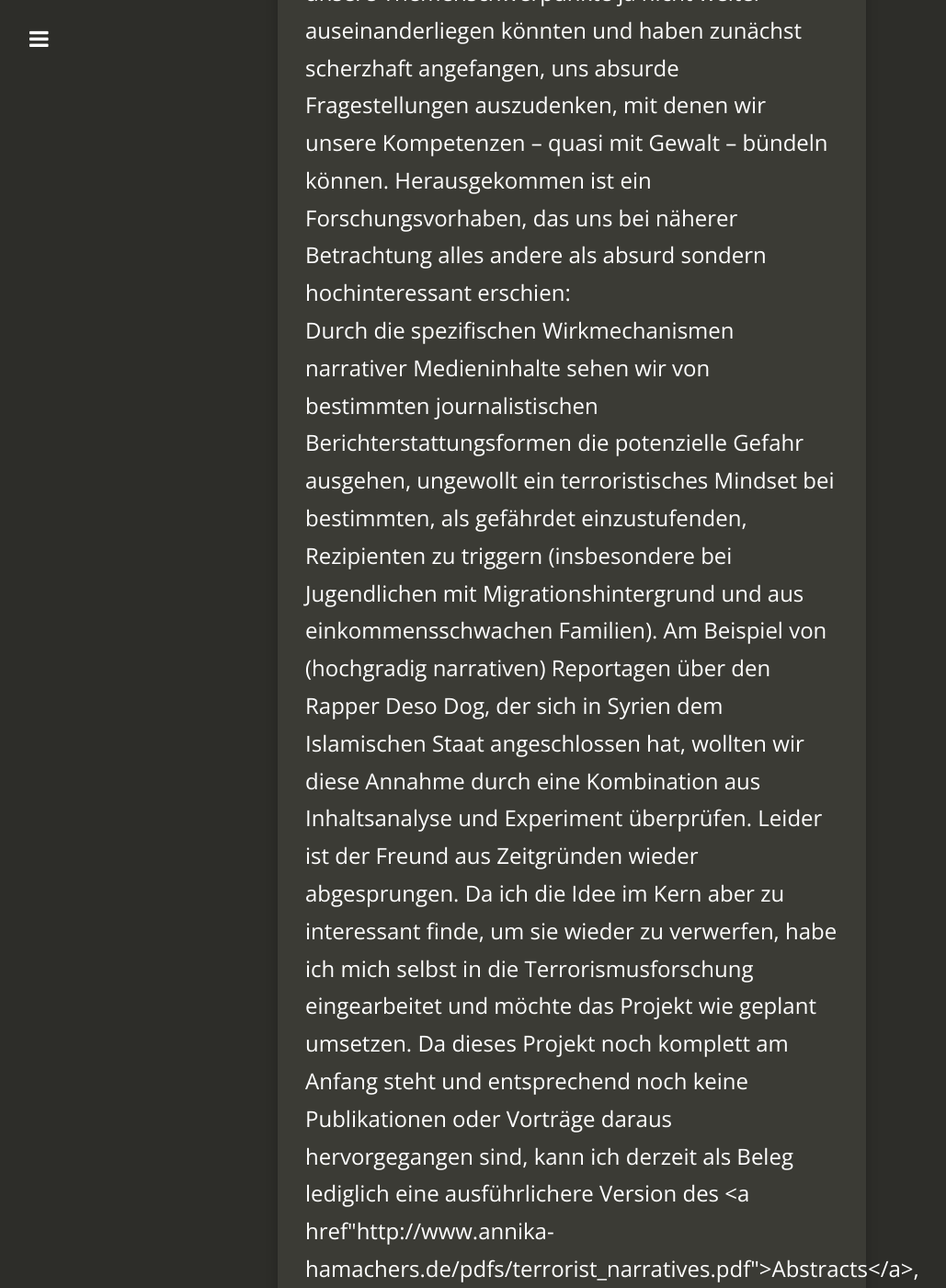
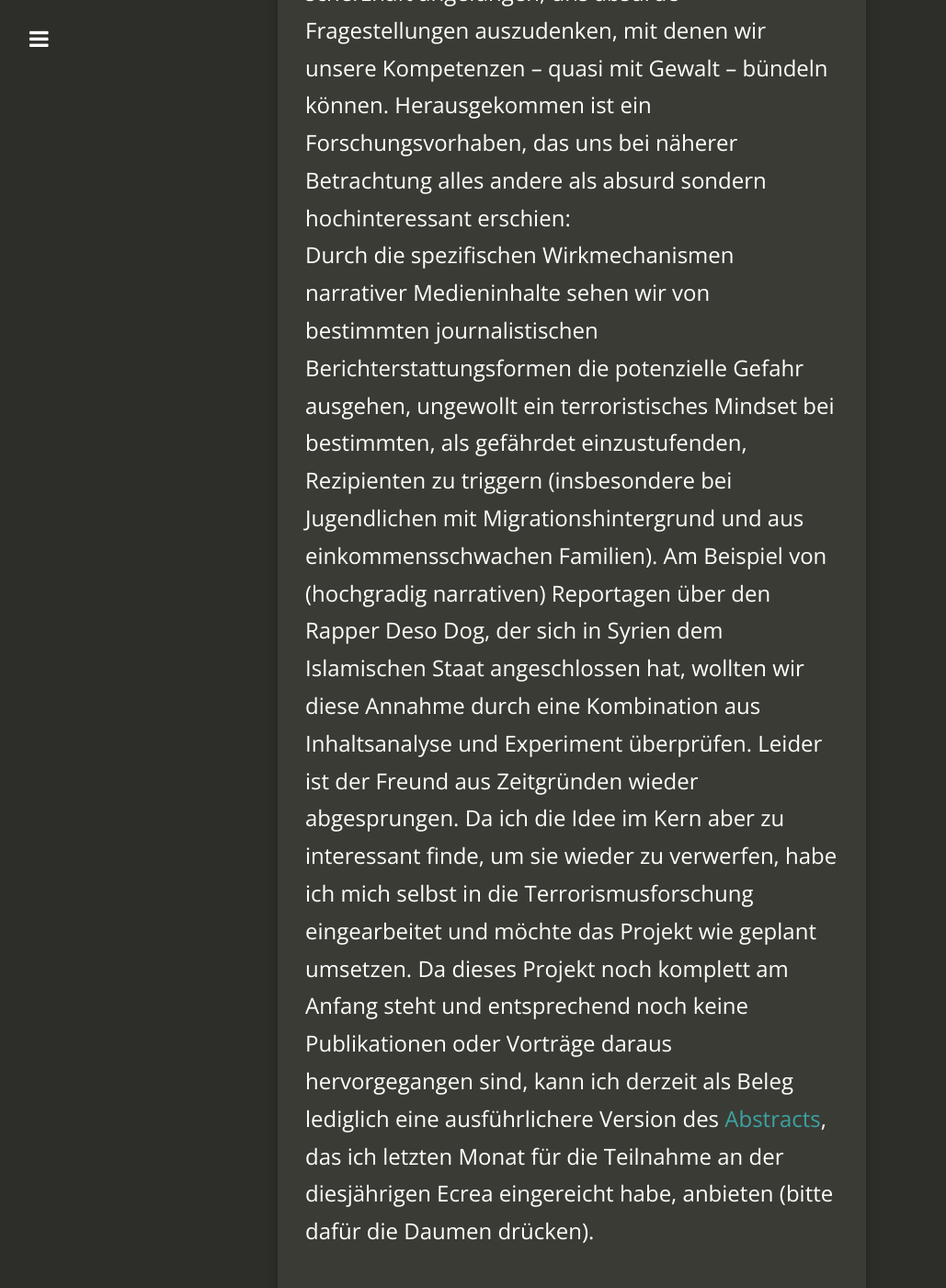
Before and after one commit to BriGitBardot/Bewerbung2, a Jekyll site: the page built from Projekte.md, in a window 1280 px wide and 1400 px high, scrolled down 6682 px. Shown: the whole window at 92% size, without its empty margins (18-1047 px from the left). Built offline with Jekyll 4.4.1, drawn with Linux system fonts in a browser that asks for light colours; nearby versions of some CDN libraries; some of the changed text lies outside the part shown.

Commit message:
Update Projekte.md

```diff
--- a/Projekte.md
+++ b/Projekte.md
@@ -17,7 +17,7 @@
 </span>
 <div class="MyHiddenDiv">
 Mein dauerhaftes wissenschaftliches Steckenpferd ist die Frage nach einer (spezifisch kommunikationswissenschaftlichen?) Operationalisierung von Narration.<br>>
-Ich fand es immer spannend und verblüffend, dass Geschichten in allen Kulturkreisen einen so hohen Stellenwert haben und dass sie scheinbar besonders wirkmächtige Medieninhalte sind. Im Rahmen meines Magisterstudiums habe ich den Schwerpunkt in meinem Nebenfach Germanistik daher auf die Narratologie gelegt und das dort angeeignete Wissen in meiner <a href"{{ site.url }}/pdfs/magister.pdf">Abschlussarbeit</a>) versucht, für die Kommunikationswissenschaft nutzbar zu machen und messbare Narrationsmerkmale abzuleiten und mit Postulaten der Medienwirkungsforschung (insbesondere der Persuasionsforschung) in Einklang zu bringen. In einem Experimental-Setting wurden die aufgestellten Hypothesen überprüft – mit mäßige Erfolg: Die Manipulation vieler, in der Theorie postulierter Narrationsmerkmale hatte keinen Einfluss auf das Leseerlebnis (insbesondere das ‚Narrationsempfinden‘) der Versuchspersonen.<br>
+Ich fand es immer spannend und verblüffend, dass Geschichten in allen Kulturkreisen einen so hohen Stellenwert haben und dass sie scheinbar besonders wirkmächtige Medieninhalte sind. Im Rahmen meines Magisterstudiums habe ich den Schwerpunkt in meinem Nebenfach Germanistik daher auf die Narratologie gelegt und das dort angeeignete Wissen in meiner <a href="{{ site.url }}/pdfs/magister.pdf">Abschlussarbeit</a>) versucht, für die Kommunikationswissenschaft nutzbar zu machen und messbare Narrationsmerkmale abzuleiten und mit Postulaten der Medienwirkungsforschung (insbesondere der Persuasionsforschung) in Einklang zu bringen. In einem Experimental-Setting wurden die aufgestellten Hypothesen überprüft – mit mäßige Erfolg: Die Manipulation vieler, in der Theorie postulierter Narrationsmerkmale hatte keinen Einfluss auf das Leseerlebnis (insbesondere das ‚Narrationsempfinden‘) der Versuchspersonen.<br>
 Um mir diese überraschenden Befunde besser erklären zu können, versuche ich seither in vielen kleinen Teilprojekten, Narration unter ganz unterschiedlichen Blickwinkeln zu betrachten. Als besonders vielversprechend hat sich dabei erwiesen, Narration nicht ausschließlich als Textmerkmal, sondern (auch) als Konstruktionsleistung des Rezipienten [als "Rezeptionsmodalität" (Suckfüll, 2002, 2008; Suckfüll/Scharkow, 2009 )] zu betrachten.  Dieser Perspektivwechsel bildet den Ausgangspunkt zweier, in der Zukunft hoffentlich realisierter Projekte. Zum einen möchte ich mit meiner Augsburger Kollegin Barbara Maleckar das aus der kognitiven Linguistik stammende Konstrukt des ‚Story Points‘  (grob: die Evaluation der Globalbedeutung eines Textes durch den Rezipienten) auf die persuasive Wirkung von Medienangeboten untersuchen. Zum anderen ist locker geplant, mit den Kollegen Marisa Bortolussi und Peter Dixon von der University of Alberta, das Spektrum der (neuerdings) in der Kommunikationswissenschaft so beliebten neurowissenschaftlichen Methoden zu erweitern, indem wir transkranielle Magnetstimulation einsetzten, um zu prüfen, welchen Anteil motorische Areale an der Verstehensleistung narrativer Texte haben.<br>
 Die gesammelten Erkenntnisse und Überlegungen zu Narration fließen derzeit insbesondere aber auch in zwei größere Projekte  - meine Dissertation und das Projekt  ‚Terrorist Narratives‘ - ein, welche im Folgenden kurz umrissen werden.
 </div>
@@ -38,7 +38,7 @@
 </span>
 <div class="MyHiddenDiv">
 Das Projekt ist ganz buchstäblich aus einer Schnapslaue heraus entstanden: Der beste Freund meines Freundes hat ebenfalls Kommunikationswissenschaft studiert, hat nach seinem Abschluss aber einen recht unkonventionellen Weg  eingeschlagen und ist nun für die Deutsche Hochschule der Polizei (DHPol) u.a. den Bereichen Gewalt- und Terrorismusprävention tätig. Eines Abends haben wir überlegt, dass es ja schade ist, dass wir wohl nie zusammen auf eine Tagung fahren werden, da unsere Themenschwerpunkte ja nicht weiter auseinanderliegen könnten und haben zunächst scherzhaft angefangen, uns absurde Fragestellungen auszudenken, mit denen wir unsere Kompetenzen – quasi mit Gewalt – bündeln können. Herausgekommen ist ein Forschungsvorhaben, das  uns bei näherer Betrachtung alles andere als absurd sondern hochinteressant erschien: <br>
-Durch die spezifischen Wirkmechanismen narrativer Medieninhalte sehen wir von bestimmten journalistischen Berichterstattungsformen  die potenzielle Gefahr ausgehen, ungewollt ein terroristisches Mindset bei bestimmten, als gefährdet einzustufenden, Rezipienten zu triggern (insbesondere bei Jugendlichen mit Migrationshintergrund und aus einkommensschwachen Familien). Am Beispiel von (hochgradig narrativen) Reportagen über den Rapper Deso Dog, der sich in Syrien dem Islamischen Staat angeschlossen hat, wollten wir diese Annahme durch eine Kombination aus Inhaltsanalyse und Experiment überprüfen. Leider ist der Freund aus Zeitgründen wieder abgesprungen. Da ich die Idee im Kern aber zu interessant finde, um sie wieder zu verwerfen, habe ich mich selbst in die Terrorismusforschung eingearbeitet und möchte das Projekt wie geplant umsetzen. Da dieses Projekt noch komplett am Anfang steht und entsprechend noch keine Publikationen oder Vorträge daraus hervorgegangen sind, kann ich derzeit als Beleg lediglich eine ausführlichere Version des <a href"{{ site.url }}/pdfs/terrorist_narratives.pdf">Abstracts</a>, das ich letzten Monat für die Teilnahme an der diesjährigen Ecrea eingereicht habe, anbieten (bitte dafür die Daumen drücken).
+Durch die spezifischen Wirkmechanismen narrativer Medieninhalte sehen wir von bestimmten journalistischen Berichterstattungsformen  die potenzielle Gefahr ausgehen, ungewollt ein terroristisches Mindset bei bestimmten, als gefährdet einzustufenden, Rezipienten zu triggern (insbesondere bei Jugendlichen mit Migrationshintergrund und aus einkommensschwachen Familien). Am Beispiel von (hochgradig narrativen) Reportagen über den Rapper Deso Dog, der sich in Syrien dem Islamischen Staat angeschlossen hat, wollten wir diese Annahme durch eine Kombination aus Inhaltsanalyse und Experiment überprüfen. Leider ist der Freund aus Zeitgründen wieder abgesprungen. Da ich die Idee im Kern aber zu interessant finde, um sie wieder zu verwerfen, habe ich mich selbst in die Terrorismusforschung eingearbeitet und möchte das Projekt wie geplant umsetzen. Da dieses Projekt noch komplett am Anfang steht und entsprechend noch keine Publikationen oder Vorträge daraus hervorgegangen sind, kann ich derzeit als Beleg lediglich eine ausführlichere Version des <a href="{{ site.url }}/pdfs/terrorist_narratives.pdf">Abstracts</a>, das ich letzten Monat für die Teilnahme an der diesjährigen Ecrea eingereicht habe, anbieten (bitte dafür die Daumen drücken).
 </div>
 
 <span class="toggle">
```
